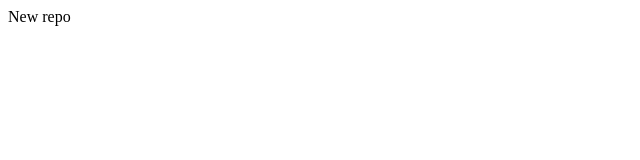
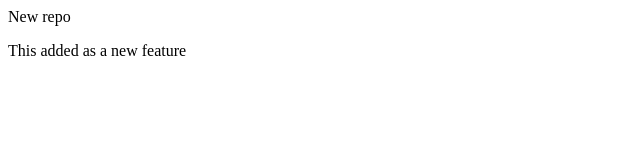
Before and after one commit to samarjitsutradhar36246-dev/localRepo, a plain HTML site: page index.html in a window 1280 px wide. Shown: the whole page, without its empty margins (0-640 px from the left). Drawn offline with Linux system fonts and the light colour scheme.

Commit message:
Added a new feature

```diff
--- a/index.html
+++ b/index.html
@@ -1 +1,2 @@
 <p>New repo</p>
+<p>This added as a new feature</p>
```
